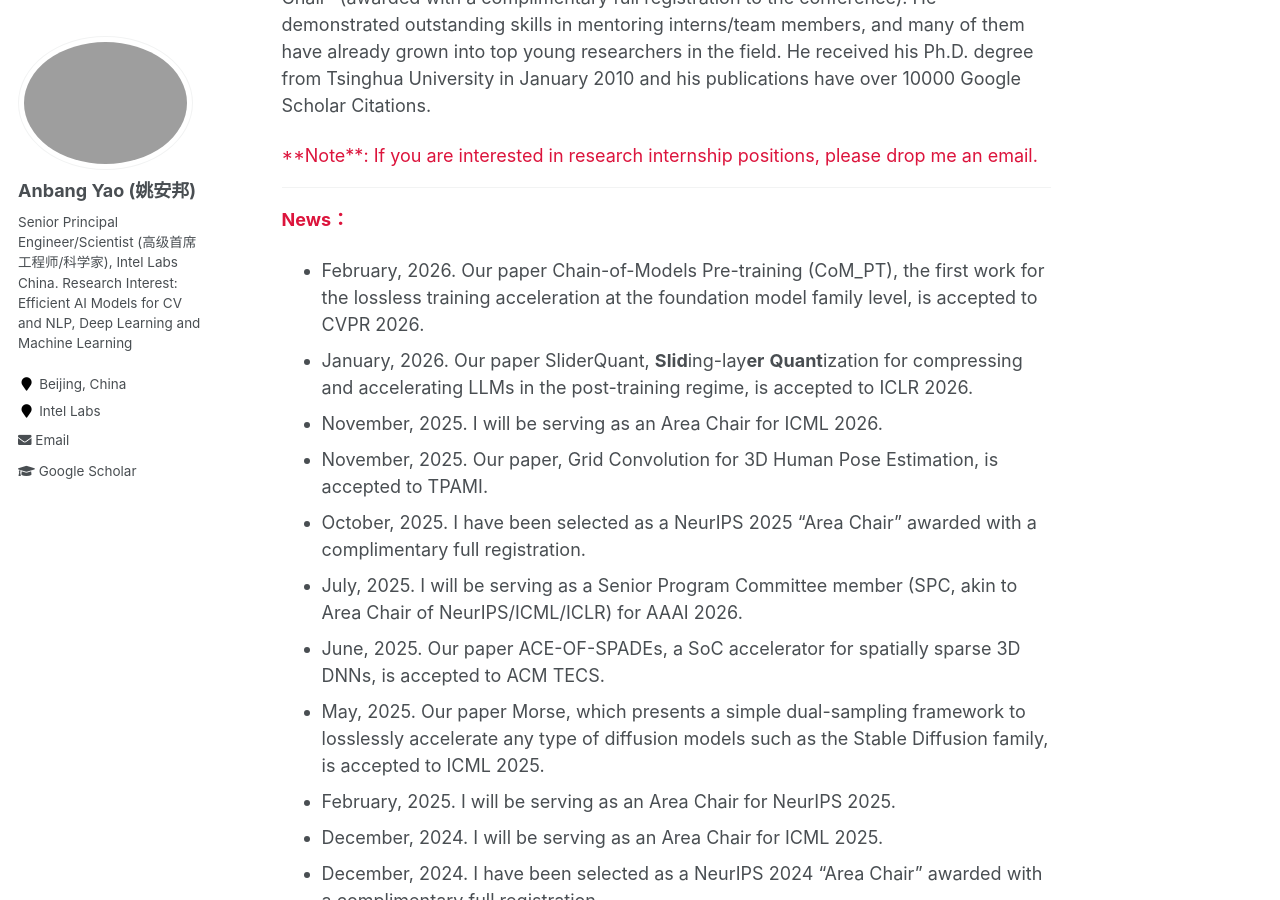
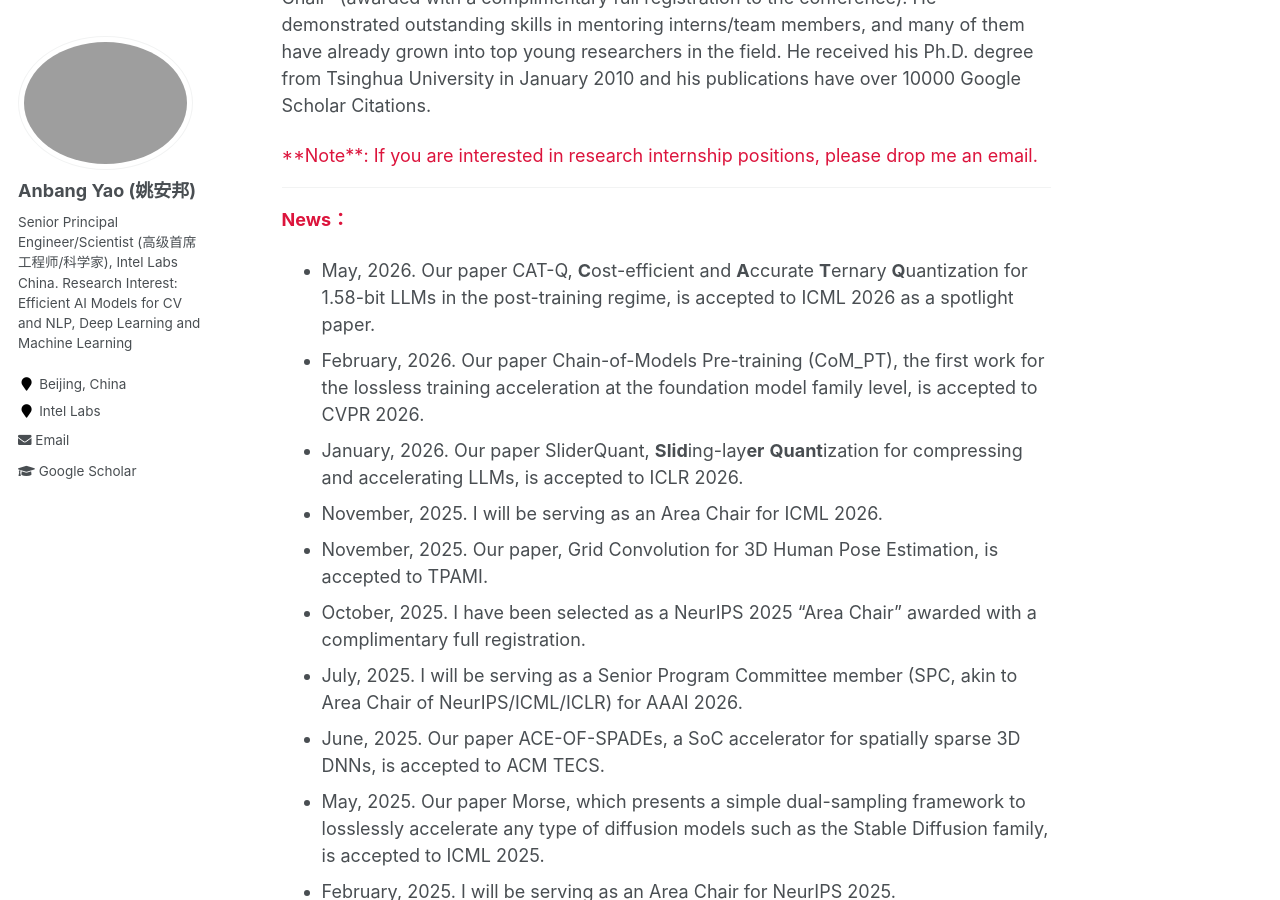
Before and after one commit to YaoAnbang/YaoAnbang.github.io, a Jekyll site: the page built from _pages/about.md, in a window 1280 px wide and 900 px high, scrolled down 1555 px. Built offline with Jekyll 4.4.1, drawn with Linux system fonts in a browser that asks for light colours; some of the changed text lies outside the part shown.

Commit message:
Update about.md

```diff
--- a/_pages/about.md
+++ b/_pages/about.md
@@ -17,8 +17,9 @@
 ---
 **<font color="Crimson">News：</font>**
 
++ May<!--1st-->, 2026. Our paper CAT-Q, **C**ost-efficient and **A**ccurate **T**ernary **Q**uantization for 1.58-bit LLMs in the post-training regime, is accepted to ICML 2026 as a spotlight paper.
 + February<!--21st-->, 2026. Our paper Chain-of-Models Pre-training (CoM_PT), the first work for the lossless training acceleration at the foundation model family level, is accepted to CVPR 2026.
-+ January<!--26th-->, 2026. Our paper SliderQuant, **Slid**ing-lay**er** **Quant**ization for compressing and accelerating LLMs in the post-training regime, is accepted to ICLR 2026.
++ January<!--26th-->, 2026. Our paper SliderQuant, **Slid**ing-lay**er** **Quant**ization for compressing and accelerating LLMs, is accepted to ICLR 2026.
 + November<!--20th-->, 2025. I will be serving as an Area Chair for ICML 2026.
 + November<!--5th-->, 2025. Our paper, Grid Convolution for 3D Human Pose Estimation, is accepted to TPAMI.
 + October<!--12th-->, 2025. I have been selected as a NeurIPS 2025 "Area Chair" awarded with a complimentary full registration.
@@ -71,6 +72,8 @@
 =====
 
 **2026**
+
++ CAT-Q: Cost-efficient and Accurate Ternary Quantization for LLMs.<br> Shigeng Wang\*\+, Chao Li\*\+, Yangyuxuan Kang\*, Jiawei Fan\* and Anbang Yao\#.<br><em>**International Conference on Machine Learning (ICML)**</em>, 2026 (<font color="Crimson">Spotlight</font>).<br> [<font color="DodgerBlue">[Paper be coming soon]</font>](https://yaoanbang.github.io/).[<font color="DodgerBlue">[Code be coming soon]</font>](https://yaoanbang.github.io/).<br>
 
 + Chain-of-Models Pre-training: Rethinking Training Acceleration of Vision Foundation Models.<br> Jiawei Fan\*, Shigeng Wang\*, Chao Li\*, Xiaolong Liu\* and Anbang Yao\#.<br><em>**IEEE Conference on Computer Vision and Pattern Recognition (CVPR)**</em>, 2026.<br> [<font color="DodgerBlue">[Paper]</font>](http://arxiv.org/abs/2604.12391).[<font color="DodgerBlue">[Code]</font>](https://github.com/deep-optimization/CoM-PT).<br>
 
```
